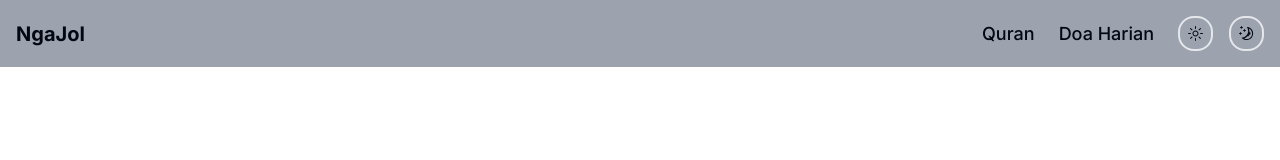
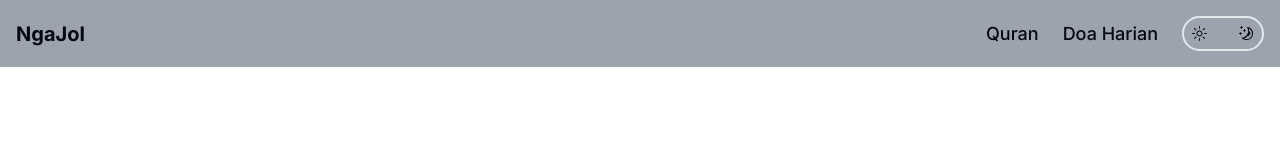
Before and after one commit to matchary48/al-quran-api, a Next.js app: page / in a window 1280 px wide. Shown: the top 160 px of the page. Built offline with nearby package versions, Linux system fonts and the light colour scheme.

Commit message:
styling dark & light button

```diff
--- a/src/components/Navbar/Navbar.tsx
+++ b/src/components/Navbar/Navbar.tsx
@@ -1,12 +1,26 @@
 "use client";
 
-import * as React from "react";
+import React, { useState } from "react";
 import { MoonIcon, SunIcon } from "@radix-ui/react-icons";
 import { useTheme } from "next-themes";
 import Link from "next/link";
 
 const Navbar = () => {
   const { setTheme } = useTheme();
+  const [isLight, setIslight] = useState(false);
+  const [isDark, setIsDark] = useState(false);
+
+  const handleLight = () => {
+    setTheme("light");
+    setIslight(true);
+    setIsDark(false);
+  };
+
+  const handleDark = () => {
+    setTheme("dark");
+    setIslight(false);
+    setIsDark(true);
+  };
 
   return (
     <>
@@ -14,7 +28,7 @@ const Navbar = () => {
         <div className="flex items-center ">
           <Link href="/" className="text-xl font-bold">
             NgaJol
-          </Link>{" "}
+          </Link>
         </div>
 
         <div className="flex gap-6 justify-center items-center">
@@ -31,16 +45,16 @@ const Navbar = () => {
             Doa Harian
           </Link>
 
-          <div className="flex gap-4">
+          <div className="flex gap-4 border-2 rounded-full">
             <button
-              className="border-2 p-2 rounded-2xl"
-              onClick={() => setTheme("light")}
+              onClick={handleLight}
+              className={`rounded-full p-2 ${isLight ? "bg-white" : ""}`}
             >
               <SunIcon />
             </button>
             <button
-              className="border-2 p-2 rounded-2xl"
-              onClick={() => setTheme("dark")}
+              className={`rounded-full p-2 ${isDark ? "bg-black" : ""}`}
+              onClick={handleDark}
             >
               <MoonIcon />
             </button>
```
